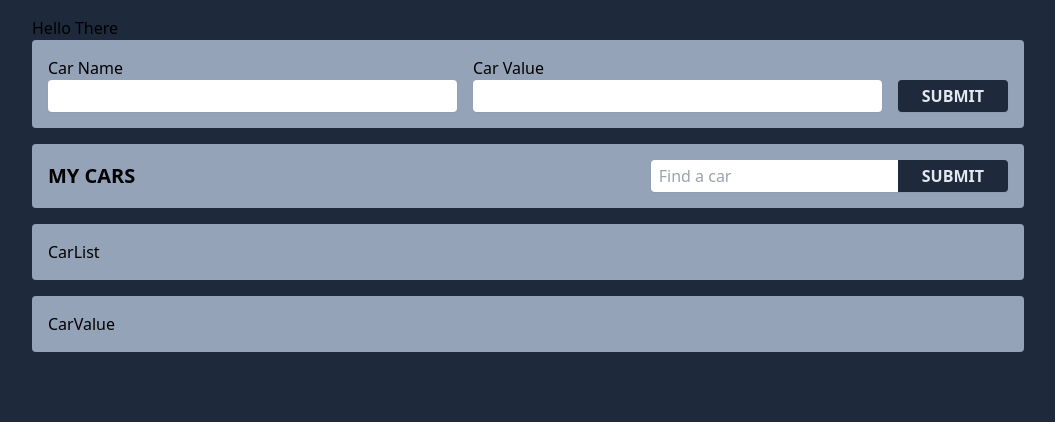
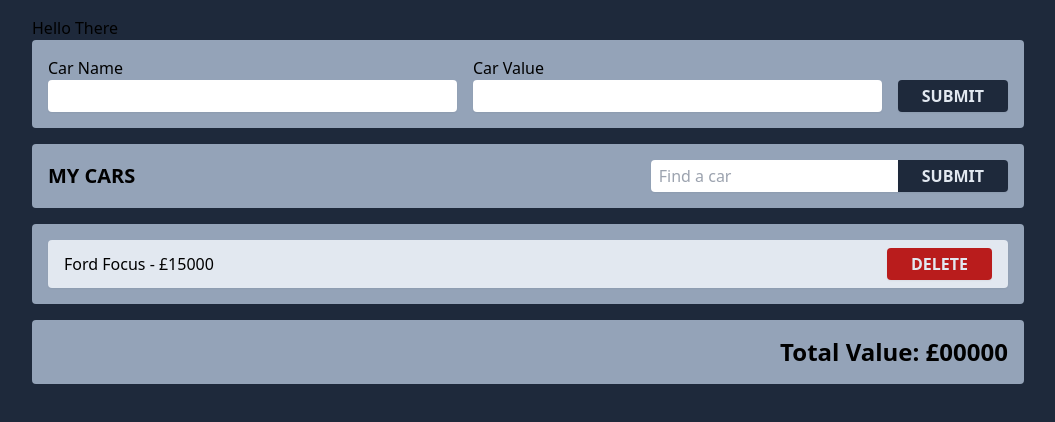
Before and after one commit to SmackSmash/grider-cars, a React (Vite) app: page / in a window 1280 px wide. Shown: the top 422 px of the page, without its empty margins (112-1167 px from the left). Built offline with nearby package versions, Linux system fonts and the light colour scheme.

Commit message:
More styling. I guess tailwind isn't that bad

```diff
--- a/src/components/CarForm/CarForm.jsx
+++ b/src/components/CarForm/CarForm.jsx
@@ -10,7 +10,7 @@ const CarForm = () => {
         <input className='px-2 py-1 rounded shadow-sm outline-none' type='text' name='car-value' id='car-value' />
       </div>
       <button
-        className='flex-none bg-slate-800 px-6 py-1 rounded text-slate-200 font-bold uppercase pointer shadow-sm hover:bg-slate-700'
+        className='flex-none bg-slate-800 px-6 py-1 rounded text-slate-200 font-bold uppercase pointer shadow-sm hover:bg-slate-700 active:relative active:top-[1px]'
         type='submit'>
         Submit
       </button>
--- a/src/components/CarList/CarList.jsx
+++ b/src/components/CarList/CarList.jsx
@@ -1,5 +1,14 @@
 const CarList = () => {
-  return <div className='bg-slate-400 p-4 rounded mb-4'>CarList</div>;
+  return (
+    <div className='bg-slate-400 p-4 rounded mb-4'>
+      <div className='bg-slate-200 px-4 py-2 rounded shadow-sm flex justify-between items-center'>
+        <p>Ford Focus - £15000</p>
+        <button className='flex-none bg-red-700 px-6 py-1 rounded text-slate-200 font-bold uppercase pointer shadow-sm hover:bg-red-600 active:relative active:top-[1px]'>
+          Delete
+        </button>
+      </div>
+    </div>
+  );
 };
 
 export default CarList;
--- a/src/components/CarSearch/CarSearch.jsx
+++ b/src/components/CarSearch/CarSearch.jsx
@@ -2,7 +2,7 @@ const CarSearch = () => {
   return (
     <div className='bg-slate-400 p-4 flex justify-between items-center rounded mb-4'>
       <h1 className='uppercase font-extrabold text-xl'>My Cars</h1>
-      <form className=''>
+      <form>
         <input
           className='px-2 py-1 rounded-l shadow-sm outline-none'
           type='search'
@@ -11,7 +11,7 @@ const CarSearch = () => {
           placeholder='Find a car'
         />
         <button
-          className='flex-none bg-slate-800 px-6 py-1 rounded-r text-slate-200 font-bold uppercase pointer shadow-sm hover:bg-slate-700'
+          className='flex-none bg-slate-800 px-6 py-1 rounded-r text-slate-200 font-bold uppercase pointer shadow-sm hover:bg-slate-700 active:relative active:top-[1px]'
           type='submit'>
           Submit
         </button>
--- a/src/components/CarValue/CarValue.jsx
+++ b/src/components/CarValue/CarValue.jsx
@@ -1,5 +1,9 @@
 const CarValue = () => {
-  return <div className='bg-slate-400 p-4 rounded'>CarValue</div>;
+  return (
+    <div className='bg-slate-400 p-4 rounded text-end'>
+      <h2 className='font-semibold text-2xl'> Total Value: £00000</h2>
+    </div>
+  );
 };
 
 export default CarValue;
```
